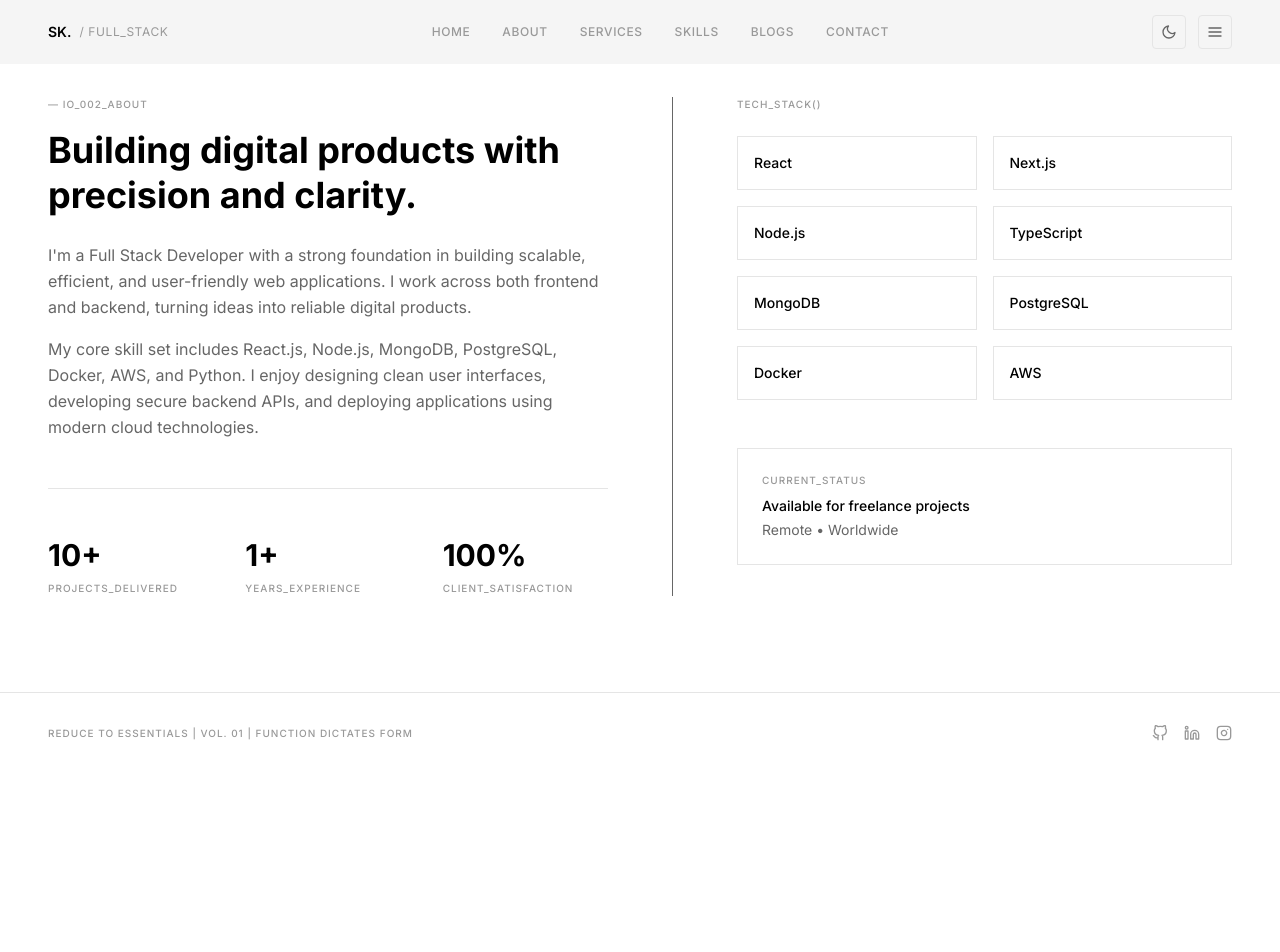
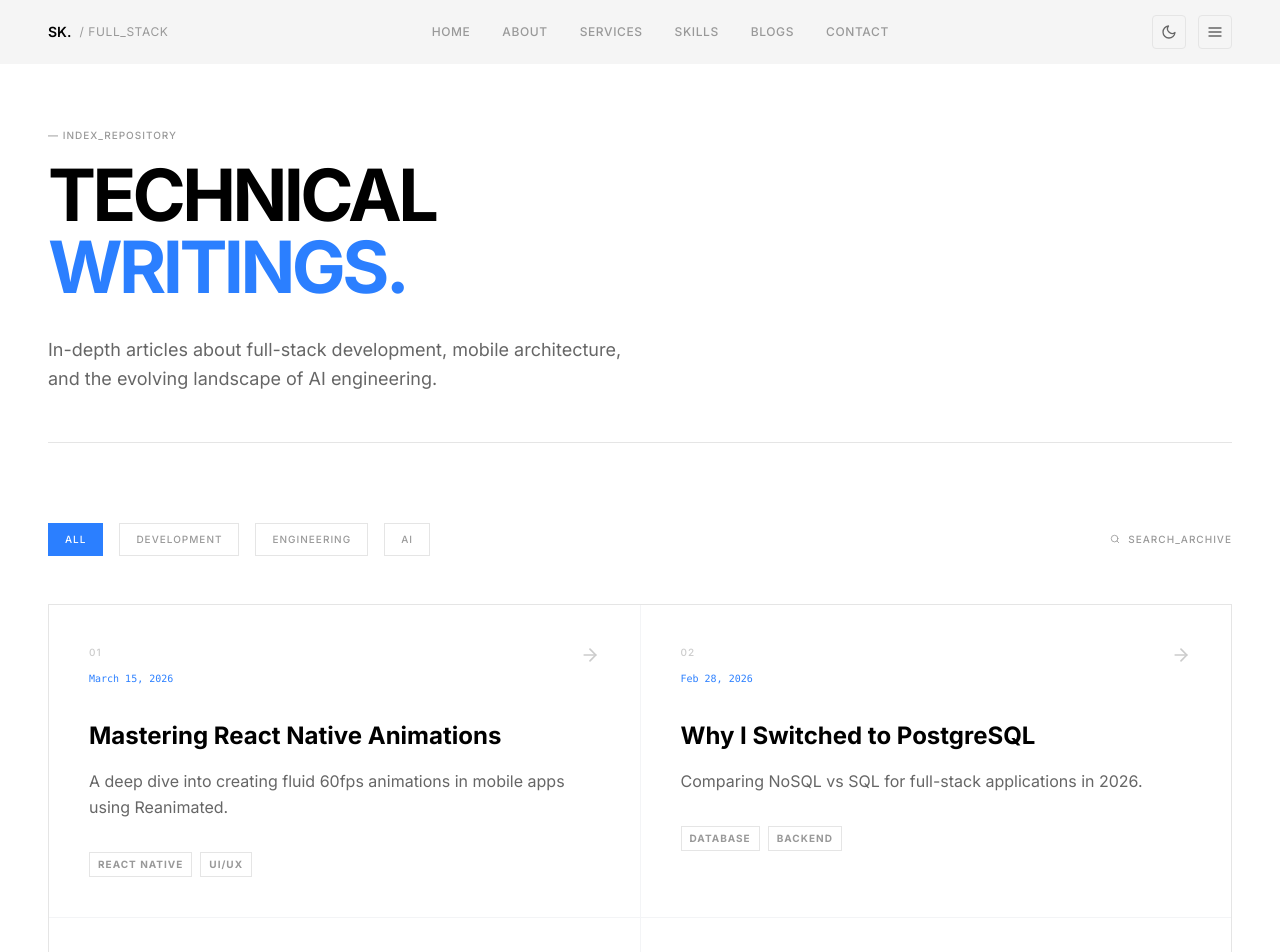
Before and after one commit to shahid0980/my-portfolio, a React (Vite) app: page /blog in a window 1280 px wide. Shown: the top 952 px of the page. Before the commit the page ends 800 px from the top, so only its background shows below. Built offline with nearby package versions, Linux system fonts and the light colour scheme.

Commit message:
added hash link and do some optimizations

```diff
--- a/package.json
+++ b/package.json
@@ -22,6 +22,7 @@
     "react-icons": "^5.5.0",
     "react-router": "^7.13.0",
     "react-router-dom": "^7.14.0",
+    "react-router-hash-link": "^2.4.3",
     "react-syntax-highlighter": "^16.1.0",
     "tailwind-merge": "^3.4.1"
   },
@@ -31,6 +32,7 @@
     "@types/node": "^25.2.0",
     "@types/react": "^19.2.10",
     "@types/react-dom": "^19.2.3",
+    "@types/react-router-hash-link": "^2.4.9",
     "@types/react-syntax-highlighter": "^15.5.13",
     "@vitejs/plugin-react": "^5.1.1",
     "autoprefixer": "^10.4.23",
--- a/src/Router.tsx
+++ b/src/Router.tsx
@@ -2,9 +2,9 @@
 
 import { createBrowserRouter } from 'react-router-dom';
 import { Home } from "./components/pages/Home";
-import { Blog } from "./components/pages/Blog";
 import { App } from "./App";
 import { NotFound } from './components/pages/NotFound';
+import Blog from './components/pages/Blog';
 
 export const router = createBrowserRouter([
   {
--- a/src/components/pages/Blog.tsx
+++ b/src/components/pages/Blog.tsx
@@ -1,92 +1,145 @@
+import React, { useState } from "react";
 import { motion } from "framer-motion";
+import { FiArrowRight, FiSearch } from "react-icons/fi";
 
-const stats = [
-    { value: "10+", label: "PROJECTS_DELIVERED" },
-    { value: "1+", label: "YEARS_EXPERIENCE" },
-    { value: "100%", label: "CLIENT_SATISFACTION" },
+const allPosts = [
+    {
+        id: "01",
+        title: "Mastering React Native Animations",
+        description: "A deep dive into creating fluid 60fps animations in mobile apps using Reanimated.",
+        date: "March 15, 2026",
+        tags: ["React Native", "UI/UX"],
+        category: "Development",
+    },
+    {
+        id: "02",
+        title: "Why I Switched to PostgreSQL",
+        description: "Comparing NoSQL vs SQL for full-stack applications in 2026.",
+        date: "Feb 28, 2026",
+        tags: ["Database", "Backend"],
+        category: "Engineering",
+    },
+    {
+        id: "03",
+        title: "The Future of AI in Web Dev",
+        description: "How LLMs and AI tools are changing the way we write and ship code.",
+        date: "Jan 12, 2026",
+        tags: ["AI", "Web Dev"],
+        category: "AI",
+    },
+    {
+        id: "04",
+        title: "Cloud Infrastructure for Startups",
+        description: "Scaling from zero to 10k users using Docker and AWS without breaking the bank.",
+        date: "Jan 05, 2026",
+        tags: ["DevOps", "Cloud"],
+        category: "Engineering",
+    },
 ];
 
-const techStack = [
-    "React", "Next.js", "Node.js", "TypeScript", "MongoDB", "PostgreSQL", "Docker", "AWS"
-];
+const BlogPage = () => {
+    const [filter, setFilter] = useState("ALL");
 
+    const categories = ["ALL", "Development", "Engineering", "AI"];
 
+    const filteredPosts = filter === "ALL"
+        ? allPosts
+        : allPosts.filter(post => post.category === filter);
 
-export function Blog() {
     return (
-        <section id="about" className="py-24 px-6 lg:px-12 border-t dark-border dark-bg">
+        <section id="blogs" className="min-h-screen dark-bg pt-32 pb-24 px-6 lg:px-12">
             <div className="max-w-7xl mx-auto">
-                <div className="grid lg:grid-cols-2 gap-16">
-                    {/* Left Column */}
+
+                {/* Header Section */}
+                <header className="mb-20 border-b dark-border pb-12">
                     <motion.div
-                        initial={{ opacity: 0, x: -20 }}
-                        whileInView={{ opacity: 1, x: 0 }}
-                        viewport={{ once: true }}
+                        initial={{ opacity: 0, y: 20 }}
+                        animate={{ opacity: 1, y: 0 }}
                         transition={{ duration: 0.5 }}
                     >
-                        <p className="text-label dark-text-muted mb-4">— IO_002_ABOUT</p>
-                        <h2 className="text-3xl md:text-4xl font-bold dark-text-primary mb-6 leading-tight">
-                            Building digital products with precision and clarity.
-                        </h2>
-                        <div className="space-y-4 dark-text-secondary leading-relaxed">
-                            <p>
-                                I'm a Full Stack Developer with a strong foundation in building
-                                scalable, efficient, and user-friendly web applications. I work
-                                across both frontend and backend, turning ideas into reliable
-                                digital products.
+                        <p className="text-label dark-text-muted mb-4">— INDEX_REPOSITORY</p>
+                        <h1 className="text-5xl md:text-7xl font-bold dark-text-primary mb-8 tracking-tighter">
+                            TECHNICAL <br />
+                            <span className="text-blue-500">WRITINGS.</span>
+                        </h1>
+                        <p className="dark-text-secondary max-w-xl text-lg leading-relaxed">
+                            In-depth articles about full-stack development, mobile architecture,
+                            and the evolving landscape of AI engineering.
                         </p>
-                            <p>
-                                My core skill set includes React.js, Node.js, MongoDB, PostgreSQL,
-                                Docker, AWS, and Python. I enjoy designing clean user interfaces,
-                                developing secure backend APIs, and deploying applications using
-                                modern cloud technologies.
-                            </p>
+                    </motion.div>
+                </header>
+
+                {/* Filter Bar */}
+                <div className="flex flex-wrap items-center justify-between gap-6 mb-12">
+                    <div className="flex gap-4">
+                        {categories.map((cat) => (
+                            <button
+                                key={cat}
+                                onClick={() => setFilter(cat)}
+                                className={`text-label px-4 py-2 border transition-all ${filter === cat
+                                    ? "bg-blue-500 border-blue-500 text-white"
+                                    : "dark-border dark-text-muted hover:dark-text-primary hover:border-current"
+                                    }`}
+                            >
+                                {cat.toUpperCase()}
+                            </button>
+                        ))}
+                    </div>
+                    <div className="hidden md:flex items-center gap-2 dark-text-muted text-label">
+                        <FiSearch />
+                        <span>SEARCH_ARCHIVE</span>
+                    </div>
                 </div>
 
-                        {/* Stats */}
-                        <div className="grid grid-cols-3 gap-8 mt-12 pt-12 border-t dark-border">
-                            {stats.map((stat) => (
-                                <div key={stat.label}>
-                                    <p className="text-3xl font-bold dark-text-primary">{stat.value}</p>
-                                    <p className="text-label dark-text-muted mt-2">{stat.label}</p>
+                {/* Blog Grid - Matching your homepage layout */}
+                <div className="grid md:grid-cols-2 lg:grid-cols-2 gap-px bg-gray-100 dark:bg-[#222] border dark-border">
+                    {filteredPosts.map((post, index) => (
+                        <motion.div
+                            key={post.id}
+                            initial={{ opacity: 0 }}
+                            animate={{ opacity: 1 }}
+                            transition={{ duration: 0.5, delay: index * 0.05 }}
+                            className="dark-bg p-10 hover:bg-gray-50 dark:hover:bg-[#111113] transition-colors group cursor-pointer relative overflow-hidden"
+                        >
+                            <div className="flex items-start justify-between mb-8">
+                                <div>
+                                    <span className="text-label dark-text-muted opacity-50 block mb-1">{post.id}</span>
+                                    <span className="text-[10px] font-mono text-blue-500">{post.date}</span>
                                 </div>
+                                <FiArrowRight className="dark-text-muted opacity-50 group-hover:dark-text-primary group-hover:translate-x-2 transition-all" size={20} />
+                            </div>
+
+                            <h3 className="text-2xl font-bold dark-text-primary mb-4 group-hover:text-blue-500 transition-colors">
+                                {post.title}
+                            </h3>
+
+                            <p className="text-dark-text-secondary leading-relaxed mb-8 line-clamp-2">
+                                {post.description}
+                            </p>
+
+                            <div className="flex flex-wrap gap-2">
+                                {post.tags.map((tag) => (
+                                    <span
+                                        key={tag}
+                                        className="text-[10px] font-bold tracking-widest dark-text-muted px-2 py-1 border dark-border group-hover:border-blue-500/30 transition-colors"
+                                    >
+                                        {tag.toUpperCase()}
+                                    </span>
                                 ))}
                             </div>
-                    </motion.div>
-
-                    {/* Right Column */}
-                    <motion.div
-                        initial={{ opacity: 0, x: 20 }}
-                        whileInView={{ opacity: 1, x: 0 }}
-                        viewport={{ once: true }}
-                        transition={{ duration: 0.5, delay: 0.1 }}
-                        className="lg:border-l lg:dark-border lg:pl-16"
-                    >
-                        <p className="text-label dark-text-muted mb-6">TECH_STACK()</p>
-
-                        <div className="grid grid-cols-2 gap-4">
-                            {techStack.map((tech, index) => (
-                                <motion.div
-                                    key={tech}
-                                    initial={{ opacity: 0, y: 10 }}
-                                    whileInView={{ opacity: 1, y: 0 }}
-                                    viewport={{ once: true }}
-                                    transition={{ duration: 0.3, delay: index * 0.05 }}
-                                    className="p-4 border dark-border hover:border-current dark-text-primary transition-colors"
-                                >
-                                    <p className="text-sm font-medium">{tech}</p>
                         </motion.div>
                     ))}
                 </div>
 
-                        <div className="mt-12 p-6 border dark-border">
-                            <p className="text-label dark-text-muted mb-2">CURRENT_STATUS</p>
-                            <p className="text-sm dark-text-primary font-medium">Available for freelance projects</p>
-                            <p className="text-sm dark-text-secondary mt-1">Remote • Worldwide</p>
-                        </div>
-                    </motion.div>
+                {/* Footer Link - Back to Home */}
+                <div className="mt-20 text-center">
+                    <a href="/" className="text-label dark-text-muted hover:dark-text-primary flex items-center justify-center gap-2 transition-colors">
+                        <span>←</span> RETURN_TO_BASE
+                    </a>
                 </div>
             </div>
         </section>
-    )
-}
+    );
+};
+
+export default BlogPage;
--- a/src/components/sections/Blog.tsx
+++ b/src/components/sections/Blog.tsx
@@ -1,5 +1,6 @@
 import { motion } from "framer-motion";
 import { FiArrowRight } from "react-icons/fi";
+import { Link } from "react-router";
 
 const blogPosts = [
     {
@@ -66,10 +67,11 @@ const BlogSection = () => {
                             transition={{ duration: 0.5, delay: index * 0.1 }}
                             className="dark-bg p-8 hover:bg-gray-50 dark:hover:bg-[#111113] transition-colors group"
                         >
-                            <div className="flex items-start justify-between mb-6">
+                            <Link to={"/blog"} className="flex items-start justify-between mb-6">
                                 <span className="text-label dark-text-muted opacity-50">{post.id}</span>
+
                                 <FiArrowRight className="dark-text-muted opacity-50 group-hover:dark-text-primary group-hover:opacity-100 transition-all" size={16} />
-                            </div>
+                            </Link>
                             <h3 className="text-lg font-bold dark-text-primary mb-3">{post.title}</h3>
                             <p className="text-sm dark-text-secondary leading-relaxed mb-6">
                                 {post.description}
```
Also changed, not shown: src/components/layout/Header.tsx (+4 -3 lines), src/data/navMenu.ts (+6 -6 lines), 1 other file (tests, documents, lock files or other folders). Lines whose indentation alone changed are shown as unchanged.
